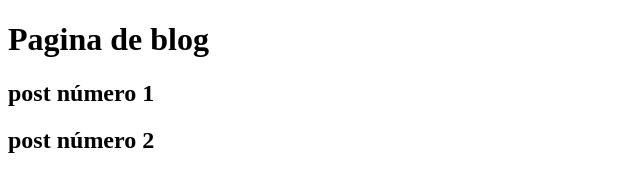
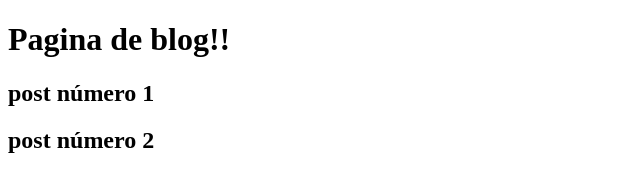
Before and after one commit to cesardev001/aula102-github, a plain HTML site: page blog.html in a window 1280 px wide. Shown: the full height of the page, 0-640 px from the left. Drawn offline with Linux system fonts and the light colour scheme.

```diff
--- a/blog.html
+++ b/blog.html
@@ -8,9 +8,9 @@
 </head>
 <body>
 
-    <h1> Pagina de blog</h1>
+    <h1> Pagina de blog!!</h1>
     <h2> post número 1 </h2>
-    <h2> post número 2</h2>
+    <h2> post número 2 </h2>
 
 </body>
 </html>
```
Also changed, not shown: 1 other file.
